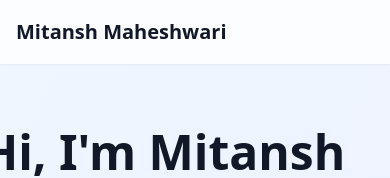
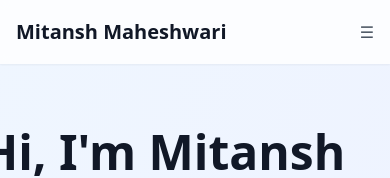
Before and after one commit to mitanshm680/mitanshm680.github.io, a React (Vite) app: page / in a window 390 px wide. Shown: the top 178 px of the page. Built offline with nearby package versions, Linux system fonts and the light colour scheme.

Commit message:
add missing state for mobile menu toggle

```diff
--- a/src/App.tsx
+++ b/src/App.tsx
@@ -4,6 +4,7 @@ import { useState } from 'react';
 
 function App() {
   const [activeSection, setActiveSection] = useState('home');
+  const [isMobileMenuOpen, setIsMobileMenuOpen] = useState(false);
 
   const scrollToSection = (sectionId: string) => {
     const element = document.getElementById(sectionId);
@@ -22,11 +23,21 @@ function App() {
             <div className="flex items-center">
               <span className="text-xl font-bold text-gray-900">Mitansh Maheshwari</span>
             </div>
-            <div className="hidden md:flex items-center space-x-8">
-              {['home', 'about', 'projects', 'skills','coursework', 'experience', 'contact'].map((section) => (
+            {/* Mobile Menu Toggle Button */}
+            <div className="md:hidden flex items-center">
+              <button onClick={() => setIsMobileMenuOpen(!isMobileMenuOpen)} className="text-gray-600 hover:text-blue-600">
+                ☰
+              </button>
+            </div>
+            {/* Navigation Links with Mobile Menu Support */}
+            <div className={`hidden md:flex items-center space-x-8 ${isMobileMenuOpen ? 'block' : 'hidden'} md:block`}>
+              {['home', 'about', 'projects', 'skills', 'coursework', 'experience', 'contact'].map((section) => (
                 <button
                   key={section}
-                  onClick={() => scrollToSection(section)}
+                  onClick={() => {
+                    scrollToSection(section);
+                    setIsMobileMenuOpen(false); // Close mobile menu on selection
+                  }}
                   className={`${
                     activeSection === section
                       ? 'text-blue-600 border-b-2 border-blue-600'
```
